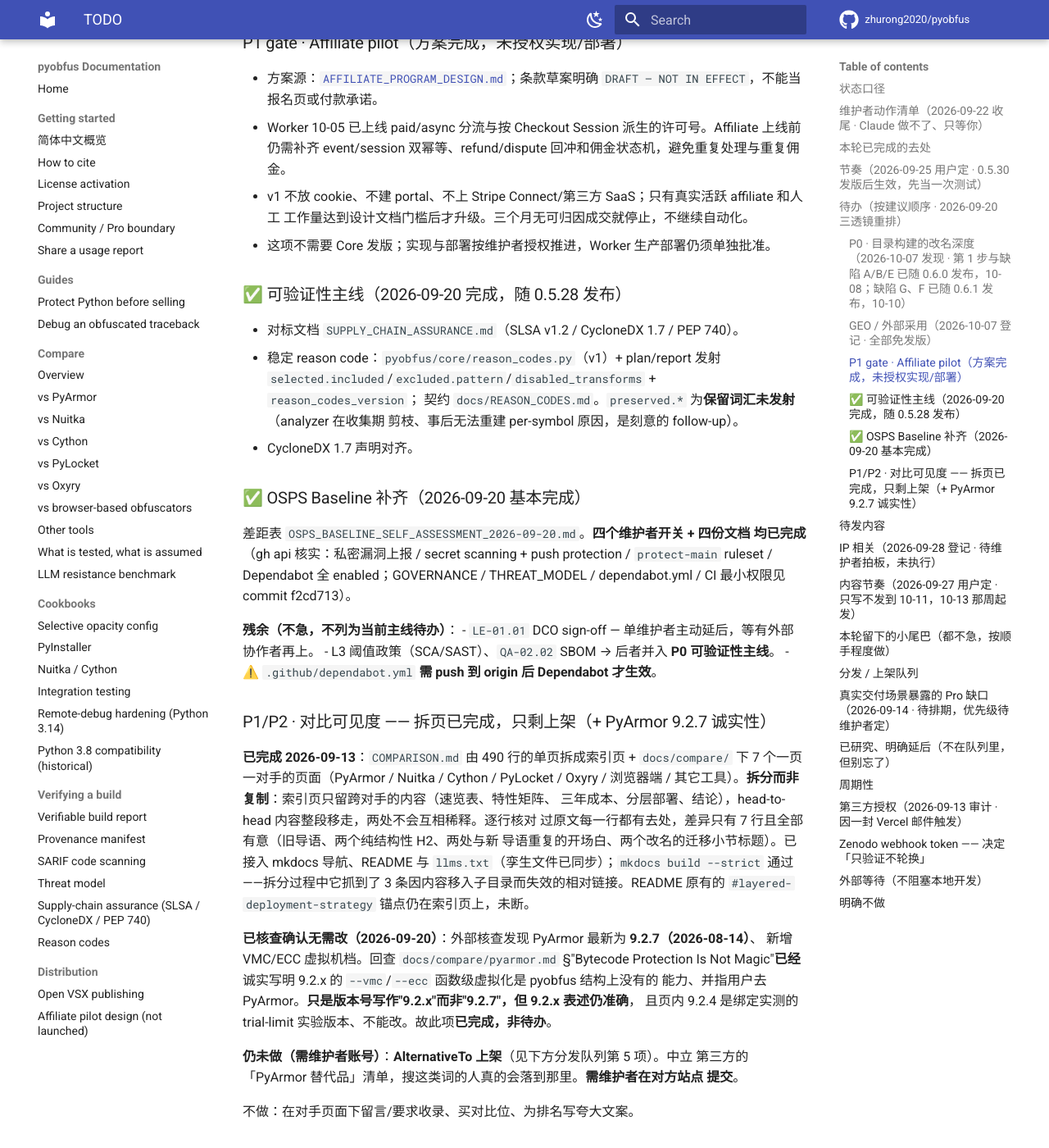
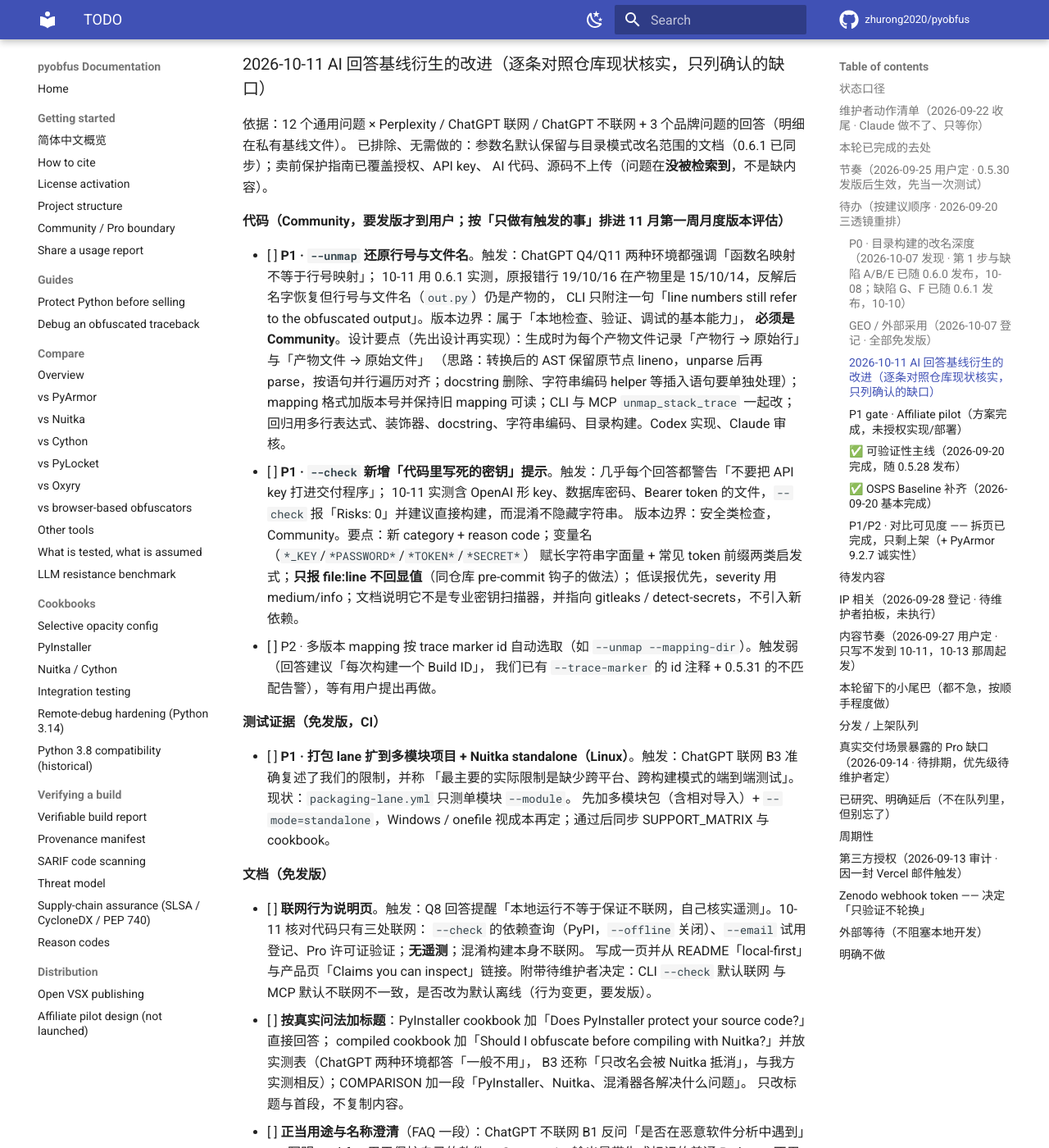
Before and after one commit to zhurong2020/pyobfus, an MkDocs documentation site: the page built from docs/TODO.md, in a window 1280 px wide and 1400 px high, scrolled down 8193 px. Shown: the whole window at 82% size. Built offline with MkDocs 1.6.1 and Material for MkDocs 9.7.7, drawn with Linux system fonts in a browser that asks for light colours; comment, search, counter and statistics services are not loaded; some of the changed text lies outside the part shown.

Commit message:
docs: queue improvements found in the 2026-10-11 AI answer baseline
Co-Authored-By: Claude Opus 5.5 <noreply@anthropic.com>

```diff
--- a/docs/TODO.md
+++ b/docs/TODO.md
@@ -5,7 +5,7 @@
 顺序做」，不记录历史。依据与实测证据见
 [`FEATURE_EXPANSION_RESEARCH_2026-09-12.md`](FEATURE_EXPANSION_RESEARCH_2026-09-12.md)。
 
-最后更新：2026-10-11（周巡检：09-12 报障客户已激活、原跟进项结案；Glama 两次构建失败经 admin 日志确认是其 Docker 构建服务 502，结案。上一轮 2026-10-10：维护者批准 PR #65 的 6 个决定并合并；Codex 无头实现、Claude 审核合并 G（#66）与 F 方案 A（#67），**发布 Core `0.6.1`**（PyPI/PEP 740/全新安装/Release/Zenodo `23273782`/CFF 已核）；新登记缺陷 I；Discussions #11/#13/#24 加过时说明、#11 改试用命令与措辞，新公告 #68 已发；Pro 客户 0.6.1 通知 5 封已由维护者发出。上一轮 2026-10-08：参数改名设计 PR #65 审核；新登记缺陷 F、G。同日发布 Core `0.6.0`：目录构建改函数局部变量 + 三个 0.5.32 既有缺陷修复，PyPI/PEP 740/Release/Zenodo `23228339` 已核。此前同日：Claude 交叉审核 #57/#59/#60，修复 #57 三处问题后三个 PR 全部 squash 合并：main `f65be9a`/`26337d8`/`81df698`，未发版；P0 第 1 步完成，新登记两个既有转换缺陷与四条非阻断跟进，见「P0 · 目录构建的改名深度」。上一轮 2026-10-07 晚：同日发 0.5.31 与 0.5.32，静默期按「影响用户的 bug」例外提前结束，10-25 复盘照做；PR #57 审核意见已给 Codex；新增维护者动作：是否通知 Pro 客户升级。此前同日：GEO 计划第一轮完成，剩余项见「GEO / 外部采用」；新增 P0「目录构建的改名深度」。上一轮 2026-10-05：Stripe/许可线：两笔新购核对、结账页文案与激活说明更新、Worker 只对已付款发号并部署、webhook 加 async 订阅；新增维护者清单 5 项见下。上一轮 2026-09-30：下载数据留存收口：只保留决策摘要，10-25 复盘后改为月度留存；所有暂不发版的后续改进继续按本文件的触发条件与节奏跟踪。上一轮 09-28：新增「IP 相关」段：专利标识、专有许可专利条款、发版清单 Apache 边界检查，待拍板；选题池加第 7 篇「混淆后让 AI 助手继续帮你调试」并排进 11-24；落地页加 JSON-LD 结构化数据；周一巡检：plugin 锁由 Rudy 09-28 升级到 Anthropic 内部、等其跟进；GitHub 流量来源已并进 `download_snapshot.py`；第 2 篇草稿已写。上一轮 09-27：新增「内容节奏」段：只写不发到 10-11、10-13 那周起 DEV 双周一篇，知乎选定为中文开发者渠道先记录，第 1 篇草稿已写；Show HN 最终结果补记；上一轮 09-26：Claude plugin 孤儿锁已按 Rudy 要求补齐账号核查、workspace ID 与两张截图并在原线程回复，现等后端处理；上一轮 09-25：trial 现状核查 + KV 备份 P0 当日完成；09-24：awesome-python PR #3352 当日被维护者关闭，理由是采用量，见「分发 / 上架队列」；
+最后更新：2026-10-11（AI 回答基线完成并衍生改进清单（见「2026-10-11 AI 回答基线衍生的改进」）；首屏多文件措辞 PR #70 已合并；周巡检：09-12 报障客户已激活、原跟进项结案；Glama 两次构建失败经 admin 日志确认是其 Docker 构建服务 502，结案。上一轮 2026-10-10：维护者批准 PR #65 的 6 个决定并合并；Codex 无头实现、Claude 审核合并 G（#66）与 F 方案 A（#67），**发布 Core `0.6.1`**（PyPI/PEP 740/全新安装/Release/Zenodo `23273782`/CFF 已核）；新登记缺陷 I；Discussions #11/#13/#24 加过时说明、#11 改试用命令与措辞，新公告 #68 已发；Pro 客户 0.6.1 通知 5 封已由维护者发出。上一轮 2026-10-08：参数改名设计 PR #65 审核；新登记缺陷 F、G。同日发布 Core `0.6.0`：目录构建改函数局部变量 + 三个 0.5.32 既有缺陷修复，PyPI/PEP 740/Release/Zenodo `23228339` 已核。此前同日：Claude 交叉审核 #57/#59/#60，修复 #57 三处问题后三个 PR 全部 squash 合并：main `f65be9a`/`26337d8`/`81df698`，未发版；P0 第 1 步完成，新登记两个既有转换缺陷与四条非阻断跟进，见「P0 · 目录构建的改名深度」。上一轮 2026-10-07 晚：同日发 0.5.31 与 0.5.32，静默期按「影响用户的 bug」例外提前结束，10-25 复盘照做；PR #57 审核意见已给 Codex；新增维护者动作：是否通知 Pro 客户升级。此前同日：GEO 计划第一轮完成，剩余项见「GEO / 外部采用」；新增 P0「目录构建的改名深度」。上一轮 2026-10-05：Stripe/许可线：两笔新购核对、结账页文案与激活说明更新、Worker 只对已付款发号并部署、webhook 加 async 订阅；新增维护者清单 5 项见下。上一轮 2026-09-30：下载数据留存收口：只保留决策摘要，10-25 复盘后改为月度留存；所有暂不发版的后续改进继续按本文件的触发条件与节奏跟踪。上一轮 09-28：新增「IP 相关」段：专利标识、专有许可专利条款、发版清单 Apache 边界检查，待拍板；选题池加第 7 篇「混淆后让 AI 助手继续帮你调试」并排进 11-24；落地页加 JSON-LD 结构化数据；周一巡检：plugin 锁由 Rudy 09-28 升级到 Anthropic 内部、等其跟进；GitHub 流量来源已并进 `download_snapshot.py`；第 2 篇草稿已写。上一轮 09-27：新增「内容节奏」段：只写不发到 10-11、10-13 那周起 DEV 双周一篇，知乎选定为中文开发者渠道先记录，第 1 篇草稿已写；Show HN 最终结果补记；上一轮 09-26：Claude plugin 孤儿锁已按 Rudy 要求补齐账号核查、workspace ID 与两张截图并在原线程回复，现等后端处理；上一轮 09-25：trial 现状核查 + KV 备份 P0 当日完成；09-24：awesome-python PR #3352 当日被维护者关闭，理由是采用量，见「分发 / 上架队列」；
 `pyobfus-runtime` 0.1.0 已通过 OIDC/PEP 740 发布并完成 PyPI 验收；
 删除已完全合入 `main` 的本地及远端 `spike/mcp-sdk-2x` 空壳分支；
 修正本文件把已随 0.5.28 发布的邮箱 trial 误列为待实现、仍称 0.5.27 为当前版本的状态漂移。
@@ -221,6 +221,55 @@ JOSS 页改为引用页、两张任务页、Pages sitemap、FastAPI 真实应用
 
 验收口径：完成标准是「用户能按页面跑通、公开主张与测试一致、外部采用可核验」，**不以 star 数或 AI 首推率
 作为工程验收**。月度复查 12 个问题（下次 11 月第一周），与 `download_snapshot.py` 一起看。
+
+### 2026-10-11 AI 回答基线衍生的改进（逐条对照仓库现状核实，只列确认的缺口）
+
+依据：12 个通用问题 × Perplexity / ChatGPT 联网 / ChatGPT 不联网 + 3 个品牌问题的回答（明细在私有基线文件）。
+已排除、无需做的：参数名默认保留与目录模式改名范围的文档（0.6.1 已同步）；卖前保护指南已覆盖授权、API key、
+AI 代码、源码不上传（问题在**没被检索到**，不是缺内容）。
+
+**代码（Community，要发版才到用户；按「只做有触发的事」排进 11 月第一周月度版本评估）**
+
+- [ ] **P1 · `--unmap` 还原行号与文件名**。触发：ChatGPT Q4/Q11 两种环境都强调「函数名映射不等于行号映射」；
+      10-11 用 0.6.1 实测，原报错行 19/10/16 在产物里是 15/10/14，反解后名字恢复但行号与文件名（`out.py`）仍是产物的，
+      CLI 只附注一句「line numbers still refer to the obfuscated output」。版本边界：属于「本地检查、验证、调试的基本能力」，
+      **必须是 Community**。设计要点（先出设计再实现）：生成时为每个产物文件记录「产物行 → 原始行」与「产物文件 → 原始文件」
+      （思路：转换后的 AST 保留原节点 lineno，unparse 后再 parse，按语句并行遍历对齐；docstring 删除、字符串编码 helper
+      等插入语句要单独处理）；mapping 格式加版本号并保持旧 mapping 可读；CLI 与 MCP `unmap_stack_trace` 一起改；
+      回归用多行表达式、装饰器、docstring、字符串编码、目录构建。Codex 实现、Claude 审核。
+- [ ] **P1 · `--check` 新增「代码里写死的密钥」提示**。触发：几乎每个回答都警告「不要把 API key 打进交付程序」；
+      10-11 实测含 OpenAI 形 key、数据库密码、Bearer token 的文件，`--check` 报「Risks: 0」并建议直接构建，而混淆不隐藏字符串。
+      版本边界：安全类检查，Community。要点：新 category + reason code；变量名（`*_KEY`/`*PASSWORD*`/`*TOKEN*`/`*SECRET*`）
+      赋长字符串字面量 + 常见 token 前缀两类启发式；**只报 file:line 不回显值**（同仓库 pre-commit 钩子的做法）；
+      低误报优先，severity 用 medium/info；文档说明它不是专业密钥扫描器，并指向 gitleaks / detect-secrets，不引入新依赖。
+- [ ] P2 · 多版本 mapping 按 trace marker id 自动选取（如 `--unmap --mapping-dir`）。触发弱（回答建议「每次构建一个 Build ID」，
+      我们已有 `--trace-marker` 的 id 注释 + 0.5.31 的不匹配告警），等有用户提出再做。
+
+**测试证据（免发版，CI）**
+
+- [ ] **P1 · 打包 lane 扩到多模块项目 + Nuitka standalone（Linux）**。触发：ChatGPT 联网 B3 准确复述了我们的限制，并称
+      「最主要的实际限制是缺少跨平台、跨构建模式的端到端测试」。现状：`packaging-lane.yml` 只测单模块 `--module`。
+      先加多模块包（含相对导入）+ `--mode=standalone`，Windows / onefile 视成本再定；通过后同步 SUPPORT_MATRIX 与 cookbook。
+
+**文档（免发版）**
+
+- [ ] **联网行为说明页**。触发：Q8 回答提醒「本地运行不等于保证不联网，自己核实遥测」。10-11 核对代码只有三处联网：
+      `--check` 的依赖查询（PyPI，`--offline` 关闭）、`--email` 试用登记、Pro 许可证验证；**无遥测**；混淆构建本身不联网。
+      写成一页并从 README「local-first」与产品页「Claims you can inspect」链接。附带待维护者决定：CLI `--check` 默认联网
+      与 MCP 默认不联网不一致，是否改为默认离线（行为变更，要发版）。
+- [ ] **按真实问法加标题**：PyInstaller cookbook 加「Does PyInstaller protect your source code?」直接回答；
+      compiled cookbook 加「Should I obfuscate before compiling with Nuitka?」并放实测表（ChatGPT 两种环境都答「一般不用」，
+      B3 还称「只改名会被 Nuitka 抵消」，与我方实测相反）；COMPARISON 加一段「PyInstaller、Nuitka、混淆器各解决什么问题」。
+      只改标题与首段，不复制内容。
+- [ ] **正当用途与名称澄清**（FAQ 一段）：ChatGPT 不联网 B1 反问「是否在恶意软件分析中遇到」——写明 pyobfus 用于保护自己的软件，
+      Community 输出是带生成标记的普通 Python、不用 exec/加壳；顺带说明与 `pyobfuscate`（astrand 老项目）及 pyobfuscate.com 无关。
+- [ ] P2 · 中文任务页「卖给客户前如何保护 Python 源码」。证据：中文 Q9/Q11/Q12 三个环境全空白，而 Perplexity Q10 引用了
+      `README.zh-CN.md`（有中文内容就会被用）。与「中文最小维护面」政策冲突，**待维护者定**；如做，只做 Pages `/zh-cn/` 一页。
+
+**内容选题证据（补到下方选题池第 3、4 篇，不新增题目）**：第 3 篇可直接回应「Nuitka 编译后改名就没意义」这一误解（B3 原话 +
+cookbook 实测表）；第 4 篇需覆盖 ChatGPT 实际推荐的 Opy / python-minifier 等，配合上面的开源混淆器比较页。
+
+**复测**：11 月第一周观测时，重点看 ChatGPT 联网 #1、#3、#8、#10（首屏措辞 PR #70 生效后）与 #4、#11（行号还原上线后）。
 
 ### P1 gate · Affiliate pilot（方案完成，未授权实现/部署）
 
```
